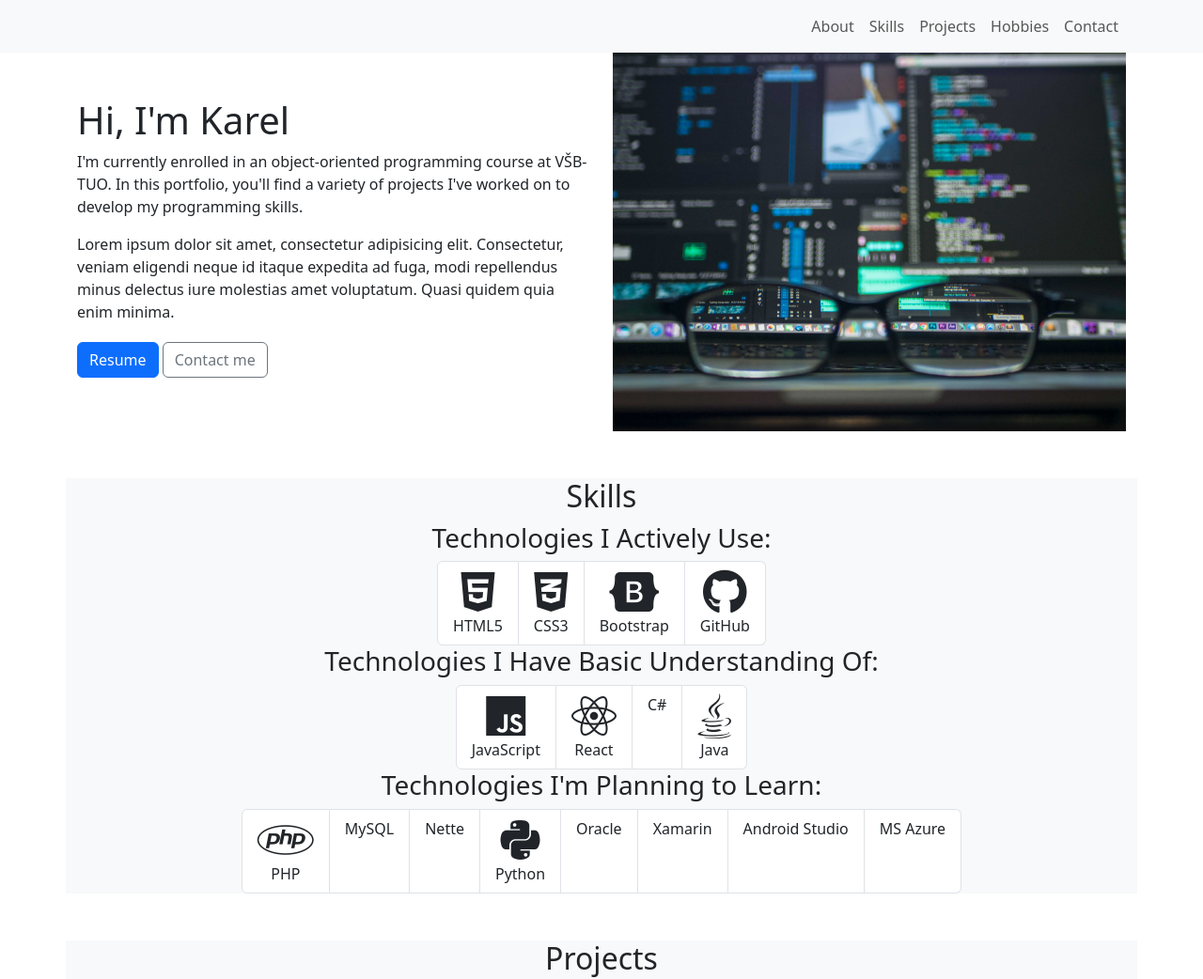
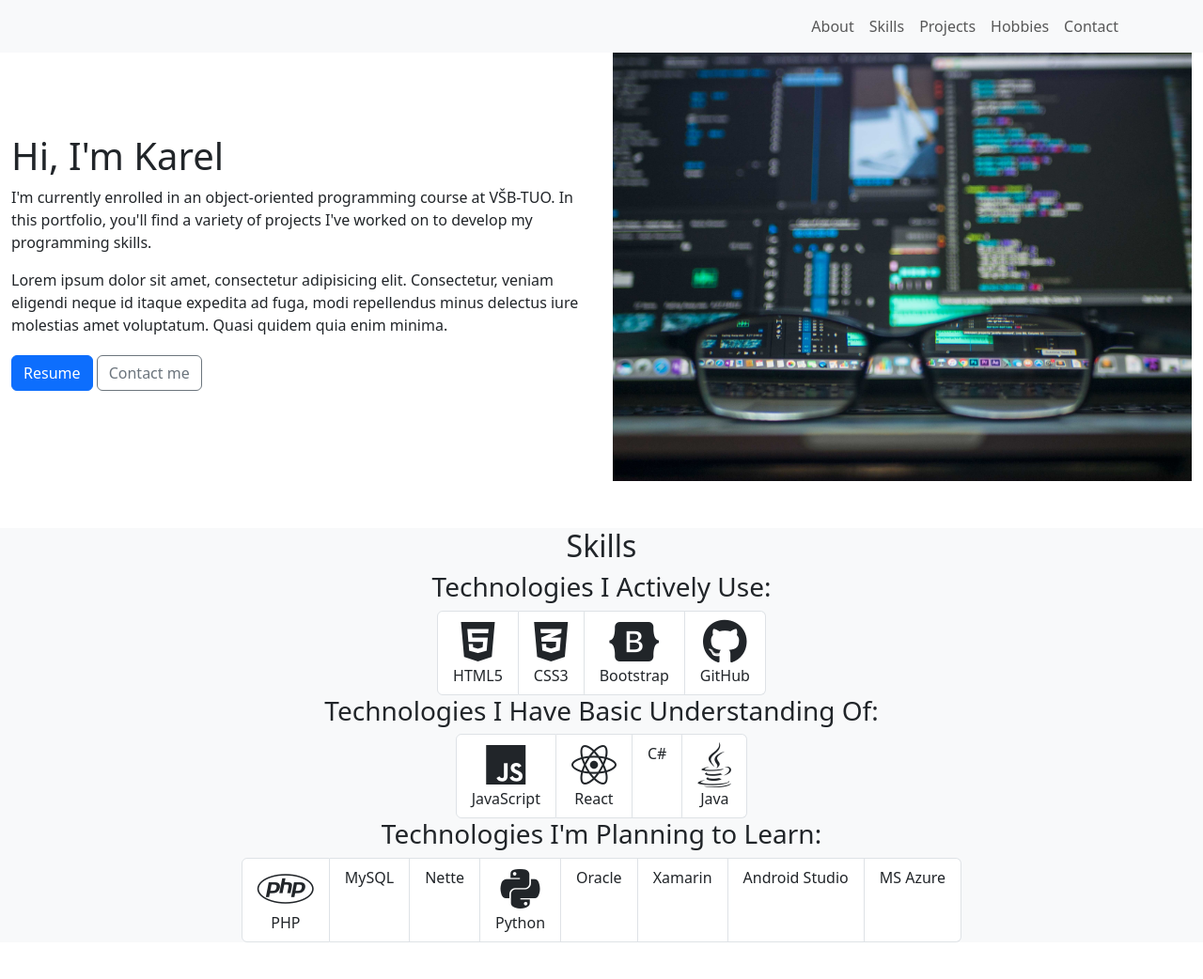
Before and after one commit to KarelVratny/portfolio, a website: page index.html in a window 1280 px wide. Shown: the top 1042 px of the page at 94% size. Drawn offline with Linux system fonts and the light colour scheme.

Commit message:
proper scaling

```diff
--- a/index.html
+++ b/index.html
@@ -45,9 +45,9 @@
     </nav>
     <!-- About -->
     <section id="about">
-      <div class="container">
+      <div class="container-xxl">
         <div class="row d-flex align-items-center">
-          <div class="col-6 mx-auto">
+          <div class="col-md-6 col-12 mx-auto">
             <h1>Hi, I'm Karel</h1>
             <p>
               I'm currently enrolled in an object-oriented programming course at
@@ -70,7 +70,7 @@
               >Contact me</a
             >
           </div>
-          <div class="col-6">
+          <div class="col-md-6 col-12">
             <img class="img-fluid" src="./img/about.jpg" alt="about" />
           </div>
         </div>
@@ -78,7 +78,7 @@
     </section>
     <!-- Skills -->
     <section id="skills">
-      <div class="container bg-body-tertiary">
+      <div class="container-xxl bg-body-tertiary">
         <div class="row">
           <div class="col"><h2 class="text-center">Skills</h2></div>
         </div>
@@ -139,7 +139,7 @@
     </section>
     <!-- Projects -->
     <section id="projects">
-      <div class="container bg-body-tertiary">
+      <div class="container-xxl bg-body-tertiary">
         <div class="row">
           <div class="col"><h2 class="text-center">Projects</h2></div>
         </div>
```
